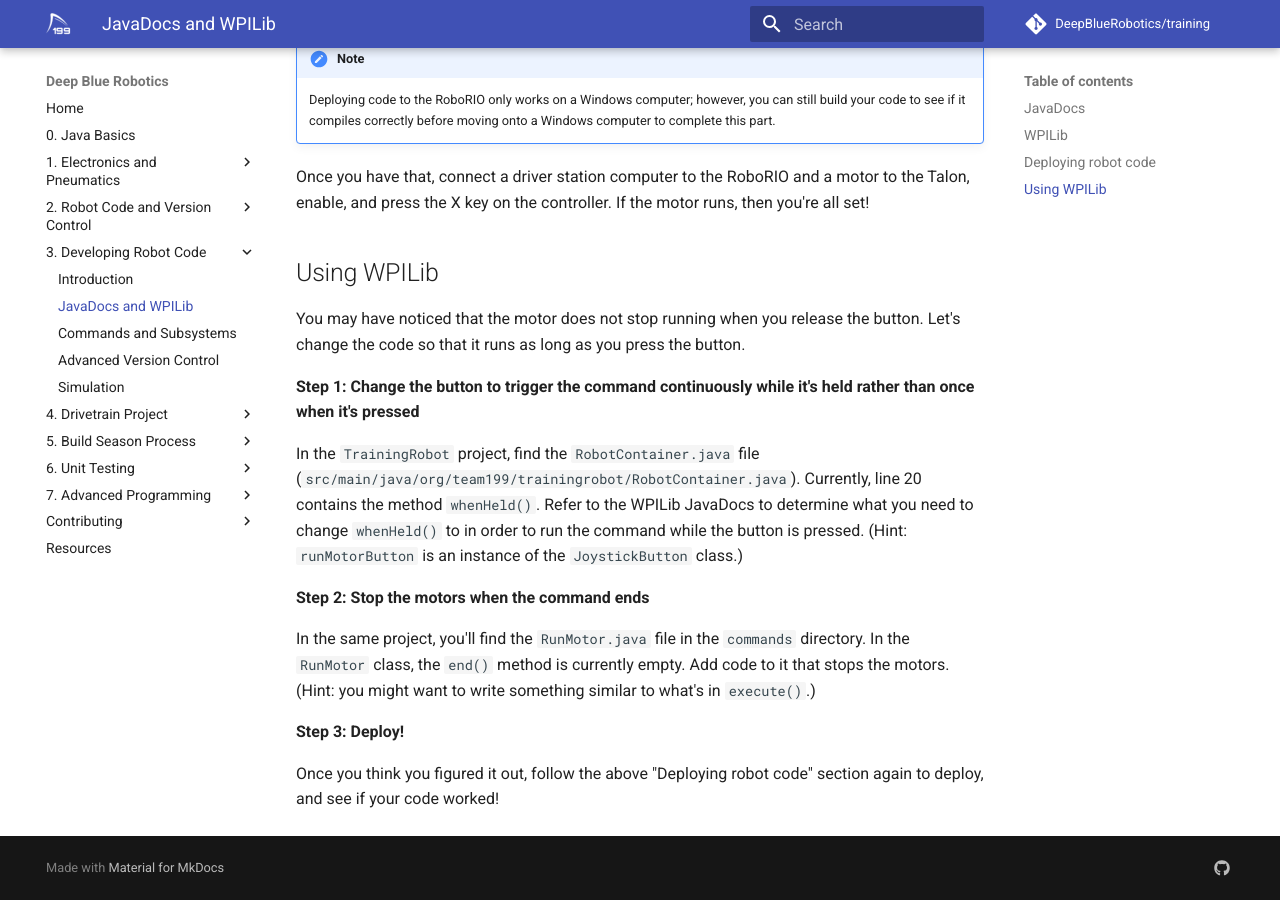
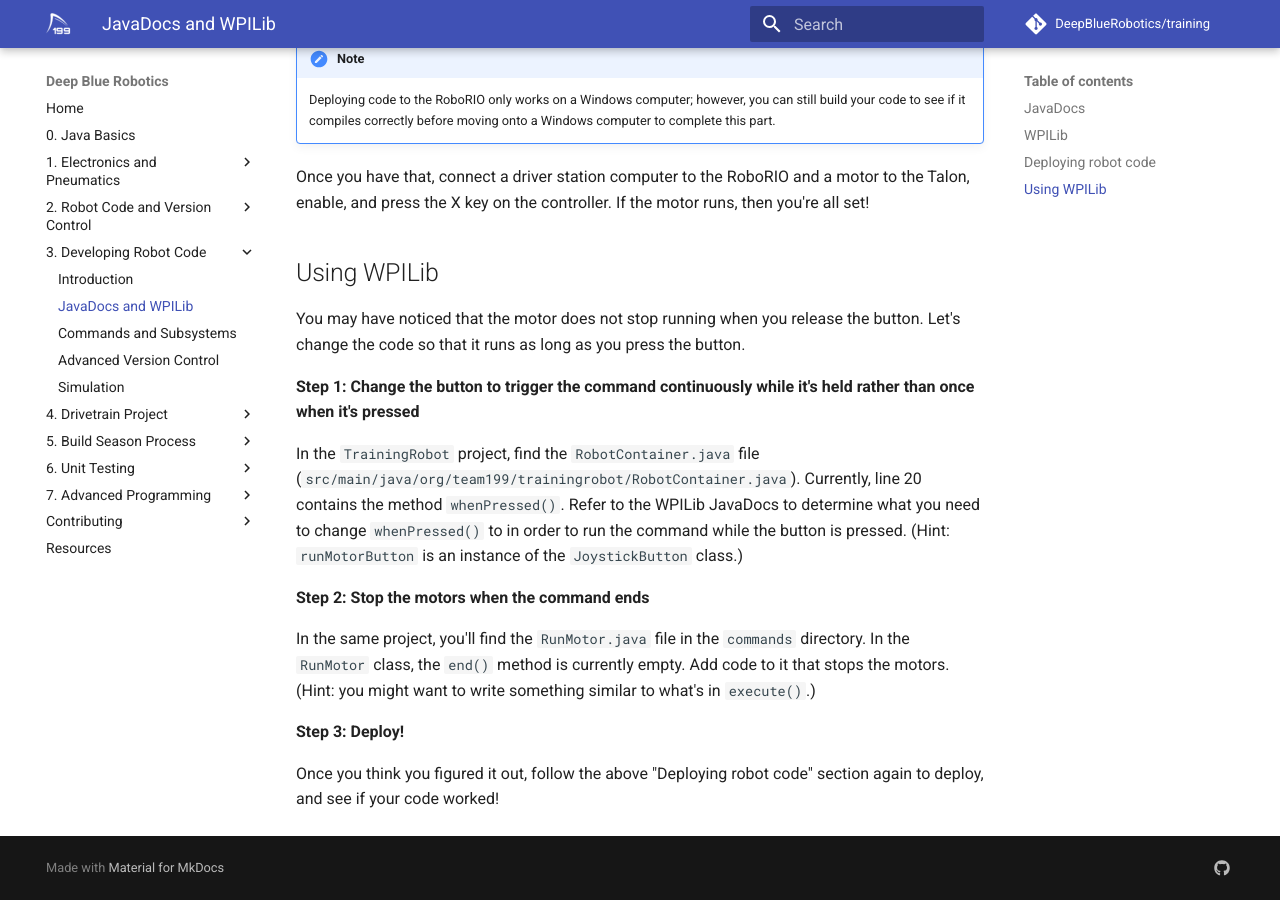
Before and after one commit to DeepBlueRobotics/training, an MkDocs documentation site: the page built from docs/section-3/wpilib.md, in a window 1280 px wide and 900 px high, scrolled down 1021 px. Built offline with MkDocs 1.6.1 and Material for MkDocs 9.7.7, drawn with Linux system fonts in a browser that asks for light colours; comment, search, counter and statistics services are not loaded.

Commit message:
Revert "Update wpilib.md"
This reverts commit f6545d06d19d01ca95d4cd74c8642709f3166170.

```diff
--- a/docs/section-3/wpilib.md
+++ b/docs/section-3/wpilib.md
@@ -31,7 +31,7 @@
 
 **Step 1: Change the button to trigger the command continuously while it's held rather than once when it's pressed**
 
-In the `TrainingRobot` project, find the `RobotContainer.java` file (`src/main/java/org/team199/trainingrobot/RobotContainer.java`). Currently, line 20 contains the method `whenHeld()`. Refer to the WPILib JavaDocs to determine what you need to change `whenHeld()` to in order to run the command while the button is pressed. (Hint: `runMotorButton` is an instance of the `JoystickButton` class.)
+In the `TrainingRobot` project, find the `RobotContainer.java` file (`src/main/java/org/team199/trainingrobot/RobotContainer.java`). Currently, line 20 contains the method `whenPressed()`. Refer to the WPILib JavaDocs to determine what you need to change `whenPressed()` to in order to run the command while the button is pressed. (Hint: `runMotorButton` is an instance of the `JoystickButton` class.)
 
 **Step 2: Stop the motors when the command ends**
 
```
